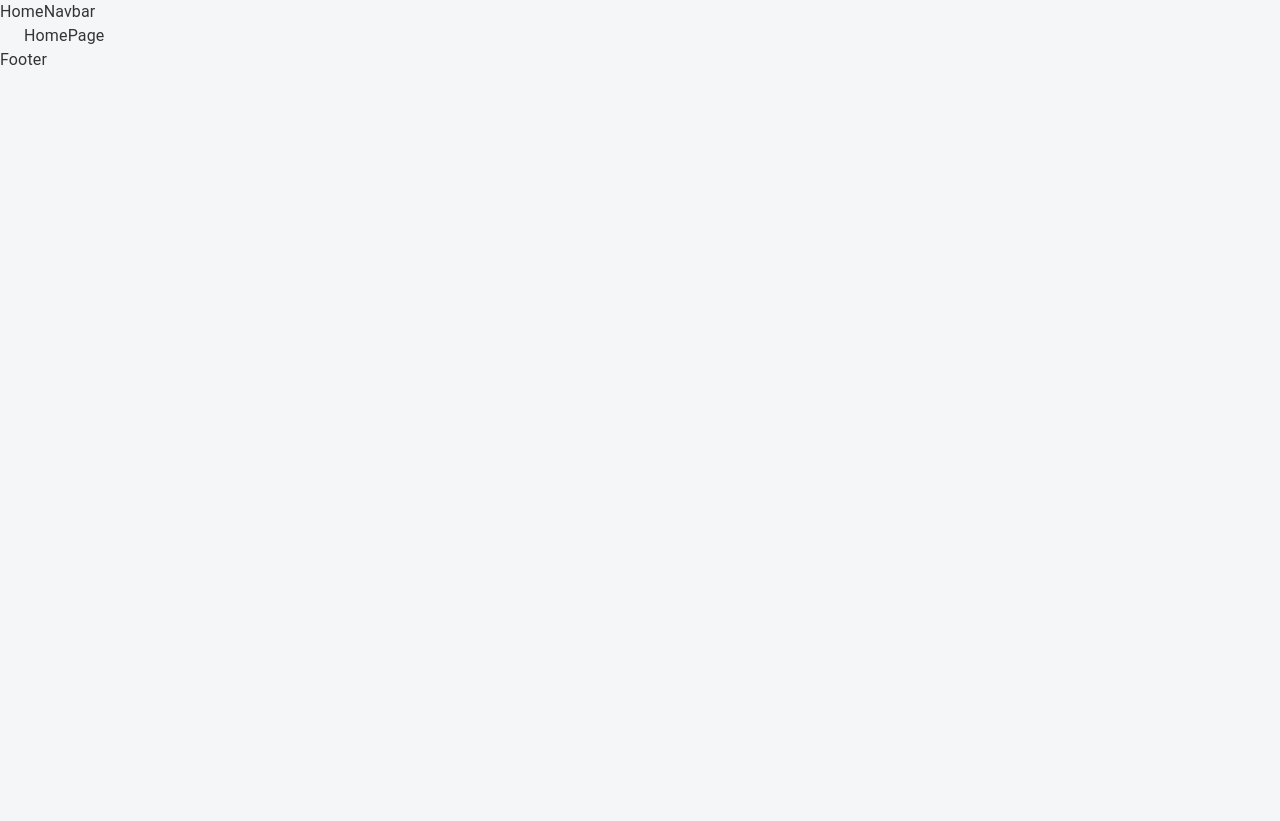
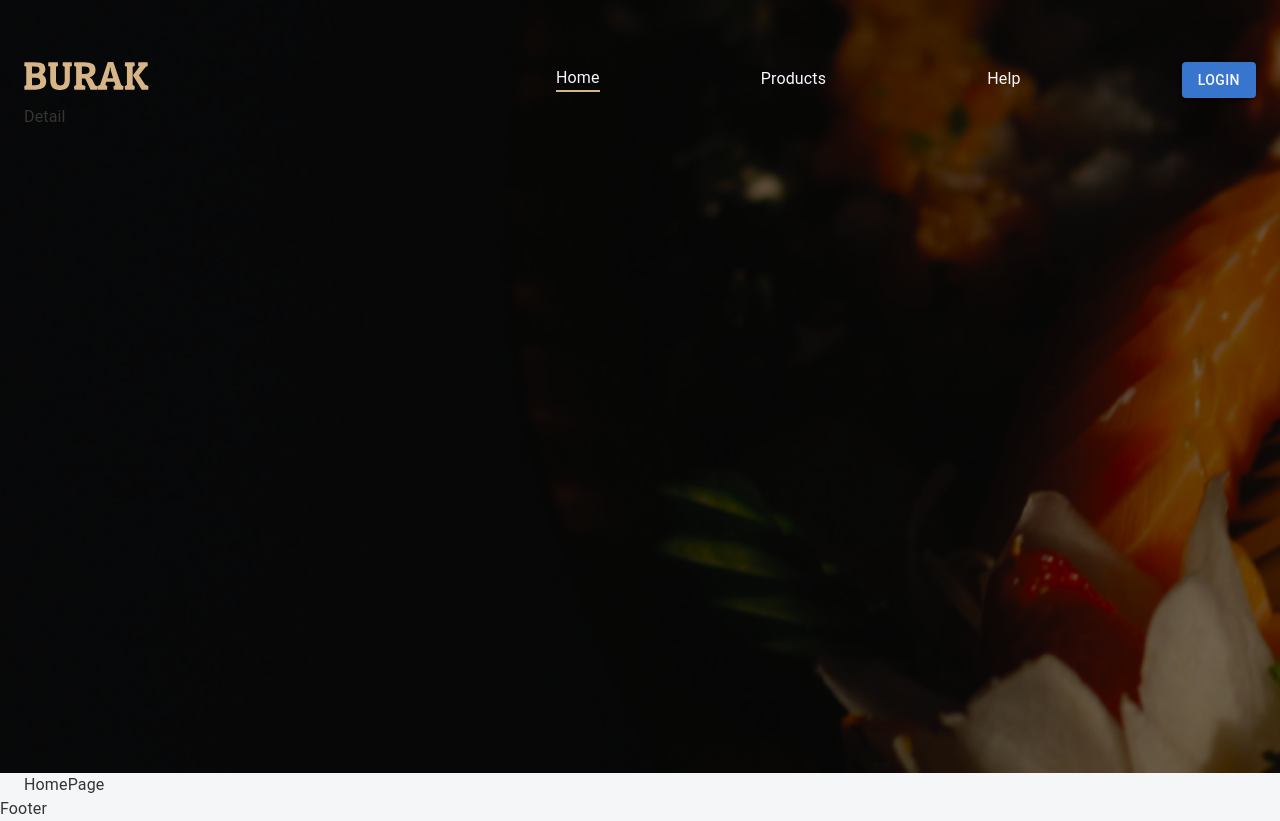
Before and after one commit to Muhammadsaid01/car-react, a React (Create React App) app: page / in a window 1280 px wide. Before the commit the page ends 800 px from the top, so only its background shows below. Built offline with nearby package versions, Linux system fonts and the light colour scheme.

Commit message:
feat: develop header and footer part one

```diff
--- a/src/app/App.tsx
+++ b/src/app/App.tsx
@@ -1,14 +1,14 @@
 import { Route, Switch, useLocation } from 'react-router-dom'
 import "../css/app.css"
-
+import "../css/navbar.css"
 import { Footer } from './components/footer'
 import { HomeNavbar } from './components/headers/HomeNavbar'
 import { OtherNavbar } from './components/headers/OtherNavbar'
+import { HelpPage } from './screens/helpPage'
 import { HomePage } from './screens/homePage/index'
 import { OrdersPage } from './screens/ordersPage'
 import { ProductsPage } from './screens/productsPage'
 import { UserPage } from './screens/userPage'
-
 function App() {
   const location = useLocation();
   console.log("location:",location);
@@ -27,6 +27,9 @@ function App() {
           <Route path="/member-page">
             <UserPage />
           </Route>
+           <Route path="/help">
+            <HelpPage />
+          </Route>
           <Route path="/">
             <HomePage />
           </Route>
--- a/src/app/components/headers/HomeNavbar.tsx
+++ b/src/app/components/headers/HomeNavbar.tsx
@@ -1,3 +1,60 @@
+import { Box, Button, Container, Stack } from '@mui/material'
+import { NavLink } from 'react-router-dom'
+
 export function HomeNavbar() {
-	return <div>HomeNavbar</div>
+	const authMember = null;
+	return <div className="home-navbar">
+		<Container sx={{mt:"55px", height: "642px"}}>
+			<Stack
+				sx={{height: "50px"}}
+				flexDirection={"row"}
+				justifyContent={"space-between"}
+				alignItems={"center"}
+			>
+				<Box className="hover-line"
+				>
+					<NavLink to="/">
+					<img style={{width:"125px", height:"30px"}} src="/icons/burak.svg" alt="Logo"/>
+					</NavLink>
+				</Box>
+				<Stack
+					flexDirection={"row"}
+					justifyContent={"space-between"}
+					minWidth={"700px"}
+					alignItems={"center"}
+				>
+					<Box className={"hover-line"}>
+						<NavLink to="/" activeClassName={"underline"}>Home</NavLink>
+					</Box>
+					<Box className={"hover-line"}>
+						<NavLink to="/products" activeClassName={"underline"}>Products</NavLink>
+					</Box>
+					{authMember ? (
+						<Box className={"hover-line"}>
+						<NavLink to="/orders" activeClassName={"underline"}>Orders</NavLink>
+					</Box>
+					): null}
+					{authMember ? (
+						<Box className={"hover-line"}>
+						<NavLink to="/member-page" activeClassName={"underline"}>My page</NavLink>
+					</Box>
+					): null}
+					<Box className={"hover-line"}>
+						<NavLink to="/help" activeClassName={"underline"}>Help</NavLink>
+					</Box>
+
+					{/** Basket */}
+
+					{!authMember ? (
+						<Box>
+							<Button variant="contained" style={{background: "#3776CC" ,color: "#f8f8ff" }}>Login</Button>
+						</Box>
+					)
+					: (<img alt='AccountImg'/>) }
+				</Stack>
+
+			</Stack>
+			<Stack>Detail</Stack>
+		</Container>
+	</div>
 }
--- /dev/null
+++ b/src/css/navbar.css
@@ -0,0 +1,35 @@
+.home-navbar {
+	width:100%;
+	height: 773px;
+	display: flex;
+	background: url("/public/img/banner.webp");
+	background-size: cover;
+}
+
+.home-navbar a {
+	text-decoration: none;
+}
+
+.home-navbar .hover-line a {
+	color: #f8f8ff;
+	z-index: 100;
+}
+
+.home-navbar .underline {
+	display: block;
+	content: "";
+	border-bottom: solid 2px #d7b686;
+}
+
+.home-navbar .hover-line:after {
+display: block; content: "";
+border-bottom: solid 2px #d7b686;
+transform: scaleX(0);
+transition: transform 250ms ease-in-out;
+}
+.home-navbar .hover-line:hover:after {
+transform: scaleX(1);
+}
+ .home-navbar div.hover-line:after {
+transform-origin: 0% 50%;
+}
```
Also changed, not shown: 1 other file (tests, documents, lock files or other folders).
